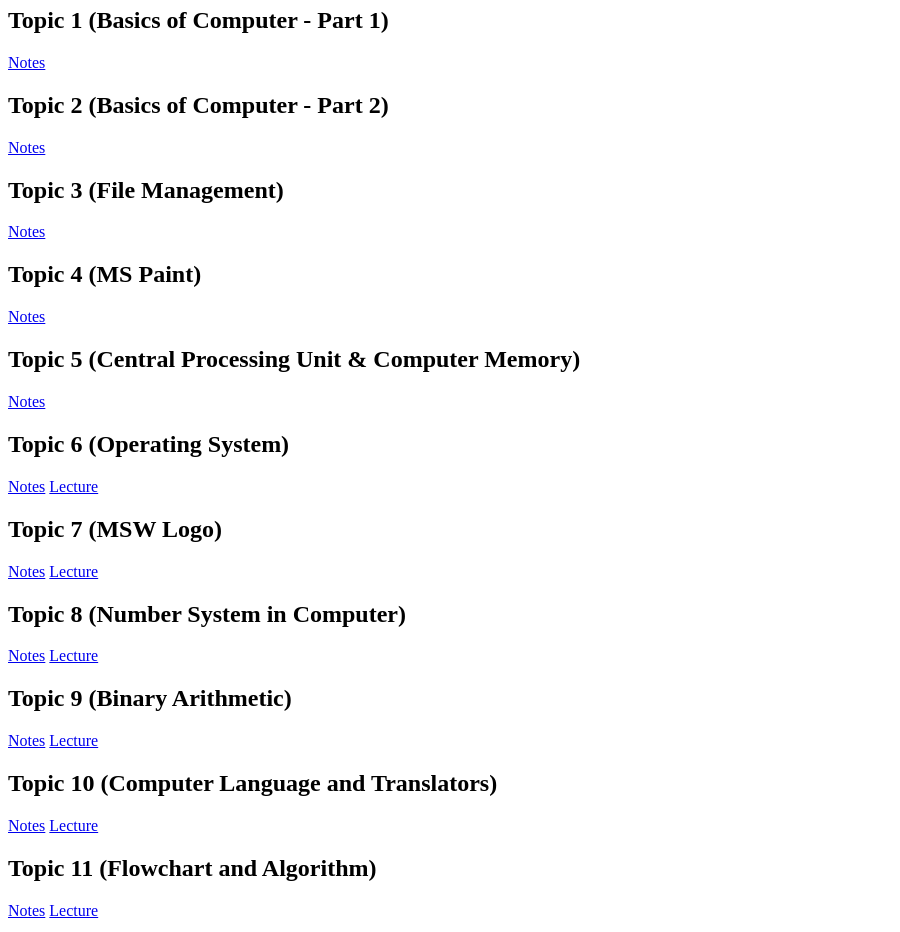
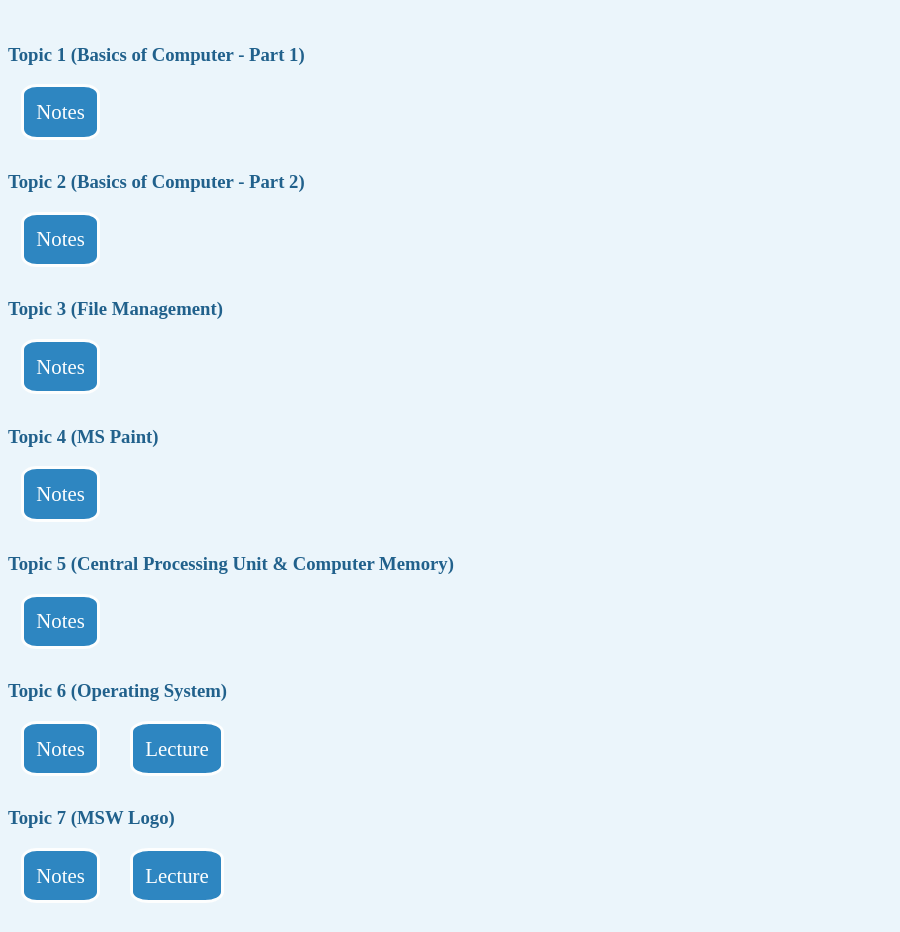
Before and after one commit to sthakur351999/computer_notes, a plain HTML site: page index.html in a window 1280 px wide. Shown: the part 73-1005 px from the top of the page, without its empty margins (0-900 px from the left). Drawn offline with Linux system fonts and the light colour scheme.

Commit message:
css added

```diff
--- /dev/null
+++ b/css/style.css
@@ -0,0 +1,31 @@
+body{
+	background: #ebf5fb;
+}
+h1{
+	color: #21618c;
+	text-align: center;
+}
+h3{
+	color: #21618c;
+}
+a{
+	font-size: 1.3em;
+	background: #2e86c1;
+	color:  #fdfefe;
+	padding:1%;
+	border-radius: 20%;
+	margin-left: 1%;
+	margin-bottom: 1%;
+	margin-right: 1%;
+	border: solid #fdfefe;
+	text-decoration: none;
+	display: inline-block;
+	transition-duration: 1.5s;
+	transition-property: color, background, border, transform;
+}
+a:hover{
+	background: #fdfefe;
+	color: #2e86c1;
+	border: solid #2e86c1;
+	transform: rotate(360deg);
+}
--- a/index.html
+++ b/index.html
@@ -1,63 +1,65 @@
 <!DOCTYPE html>
 <html>
 <head>
+	<link rel="stylesheet" type="text/css" href="css/style.css">
 <title>Computer</title>
 </head>
 
 <body>
-<h1 align="Center">Computer Notes and Lectures</h1>
-<h2>Topic 1 (Basics of Computer - Part 1)</h2>
+<h1>Computer Notes and Lectures</h1>
+<br>
+<h3>Topic 1 (Basics of Computer - Part 1)</h3>
 <a href="https://drive.google.com/file/d/1WeM1W96pZ_z2CJbznlyrxFZzUszxO_pN/view?usp=sharing">Notes</a>
 
-<h2>Topic 2 (Basics of Computer - Part 2)</h2>
+<h3>Topic 2 (Basics of Computer - Part 2)</h3>
 <a href="https://drive.google.com/file/d/1bUv9Jny4NarD6P_n08VVo3GikUHx05H4/view?usp=sharing" target="_blank">Notes</a>
 
-<h2>Topic 3 (File Management)</h2>
+<h3>Topic 3 (File Management)</h3>
 <a href="https://drive.google.com/file/d/16vfJZv-3QNvcLlJ3XMum78RAnGW8Uiw8/view?usp=sharing" target="_blank">Notes</a>
 
-<h2>Topic 4 (MS Paint)</h2>
+<h3>Topic 4 (MS Paint)</h3>
 <a href="https://drive.google.com/file/d/1exDzBNa1r5AtvHUgvPNSM4xTniObM0ZV/view?usp=sharing" target="_blank">Notes</a>
 
-<h2>Topic 5 (Central Processing Unit & Computer Memory)</h2>
+<h3>Topic 5 (Central Processing Unit & Computer Memory)</h3>
 <a href="https://drive.google.com/file/d/1DVlW8w8Q1zqck5cwCP_2LsEZD-0Tp1E6/view?usp=sharing" target="_blank">Notes</a>
 
-<h2>Topic 6 (Operating System)</h2>
+<h3>Topic 6 (Operating System)</h3>
 <a href="https://drive.google.com/file/d/1H0KrEPhgTSUdgg3xgMJxmQibyxlYHUDi/view?usp=sharing" target="_blank">Notes</a>
 <a href="https://drive.google.com/file/d/1xn2oxaDXIsH6IKc_FVjnDIVqO_vz_REj/view?usp=sharing" target="_blank">Lecture</a>
 
-<h2>Topic 7 (MSW Logo)</h2>
+<h3>Topic 7 (MSW Logo)</h3>
 <a href="https://drive.google.com/file/d/1SoebKIBO3Apa-GvIx083s4G3bTY3aWp_/view?usp=sharing" target="_blank">Notes</a>
 <a href="https://drive.google.com/file/d/19Nc2aBas4HkqHvhJMaMSGIkQB4RhE1KL/view?usp=sharing" target="_blank">Lecture</a>
 
-<h2>Topic 8 (Number System in Computer)</h2>
+<h3>Topic 8 (Number System in Computer)</h3>
 <a href="https://drive.google.com/file/d/1flTtF9peQ26V06MDB_uJWY9BSZJaZJgs/view?usp=sharing" target="_blank">Notes</a>
 <a href="https://drive.google.com/file/d/1ApkeGWmTSvAJK6129j4q6oK8thTZMbl5/view?usp=sharing" target="_blank">Lecture</a>
 
-<h2>Topic 9 (Binary Arithmetic)</h2>
+<h3>Topic 9 (Binary Arithmetic)</h3>
 <a href="https://drive.google.com/file/d/1XvntgOBhsgwZwuNsjO_ujRSWbboEwllN/view?usp=sharing" target="_blank">Notes</a>
 <a href="https://drive.google.com/file/d/1CaX-gvYrJUq-u2jUOfX4pE3XKlj5NRjn/view?usp=sharing" target="_blank">Lecture</a>
 
-<h2>Topic 10 (Computer Language and Translators)</h2>
+<h3>Topic 10 (Computer Language and Translators)</h3>
 <a href="https://drive.google.com/file/d/1XeYPK__nhN5iqcMD2Jc7bonCXxlWOFNb/view?usp=sharing" target="_blank">Notes</a>
 <a href="https://drive.google.com/file/d/1O5DYR46CHdZ0zWO5wwmXG1PTQxOeWQxj/view?usp=sharing" target="_blank">Lecture</a>
 
-<h2>Topic 11 (Flowchart and Algorithm)</h2>
+<h3>Topic 11 (Flowchart and Algorithm)</h3>
 <a href="https://drive.google.com/file/d/1a9_TNRo28c2xJh75ziyhfvWkVWWhI6SW/view?usp=sharing" target="_blank">Notes</a>
 <a href="https://drive.google.com/file/d/1CjE583Y6Gpw56fQSau0ax1TDmW_56ab9/view?usp=sharing" target="_blank">Lecture</a>
 
-<h2>Topic 12 (Object-Oriented Programming (OOPs))</h2>
+<h3>Topic 12 (Object-Oriented Programming (OOPs))</h3>
 <a href="https://drive.google.com/file/d/1xO-pLWFgy4JMzNop5fiLUJHq8GCqWPVZ/view?usp=sharing" target="_blank">Notes</a>
 <a href="https://drive.google.com/file/d/15pfR8srwiYiigJv01zeCpzHs-IIp6pZj/view?usp=sharing" target="_blank">Lecture</a>
 
-<h2>Topic 13 (Introduction to Java)</h2>
+<h3>Topic 13 (Introduction to Java)</h3>
 <a href="https://drive.google.com/file/d/1yLEWvoE8-2fC16ETJD1NyxrmROxyRRRA/view?usp=sharing" target="_blank">Notes</a>
 <a href="https://drive.google.com/file/d/136JeCb9zmnSf6yPvh0RlUFMkin6Xpftz/view?usp=sharing" target="_blank">Lecture</a>
 
-<h2>Topic 14 (Datatypes and Basic Syntax of Java)</h2>
+<h3>Topic 14 (Datatypes and Basic Syntax of Java)</h3>
 <a href="https://drive.google.com/file/d/1CnW3F8QohTcVrkgTpl6akWfJcvs6sjCL/view?usp=sharing" target="_blank">Notes</a>
 <a href="https://drive.google.com/file/d/11bmEWejz3-jQ0rvC7i6joFMrifQUMgj8/view?usp=sharing" target="_blank">Lecture</a>
 
-<h2>Topic 15 (First Java Program)</h2>
+<h3>Topic 15 (First Java Program)</h3>
 <a href="https://drive.google.com/file/d/1n1sBXngrCx74u20Ung7SJX39Yucoq5QD/view?usp=sharing" target="_blank">Notes</a>
 <a href="">Lecture</a>
 
```
